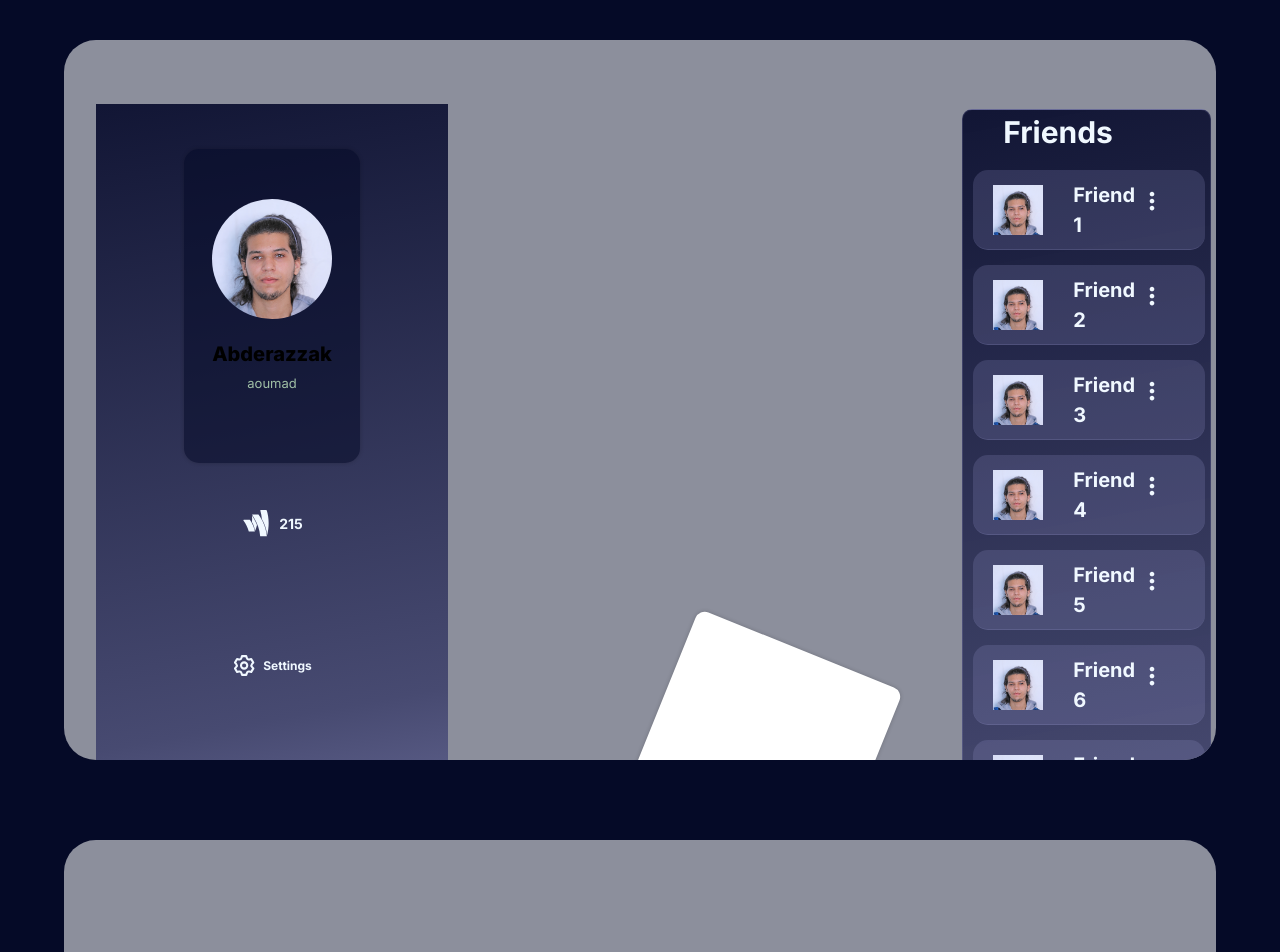
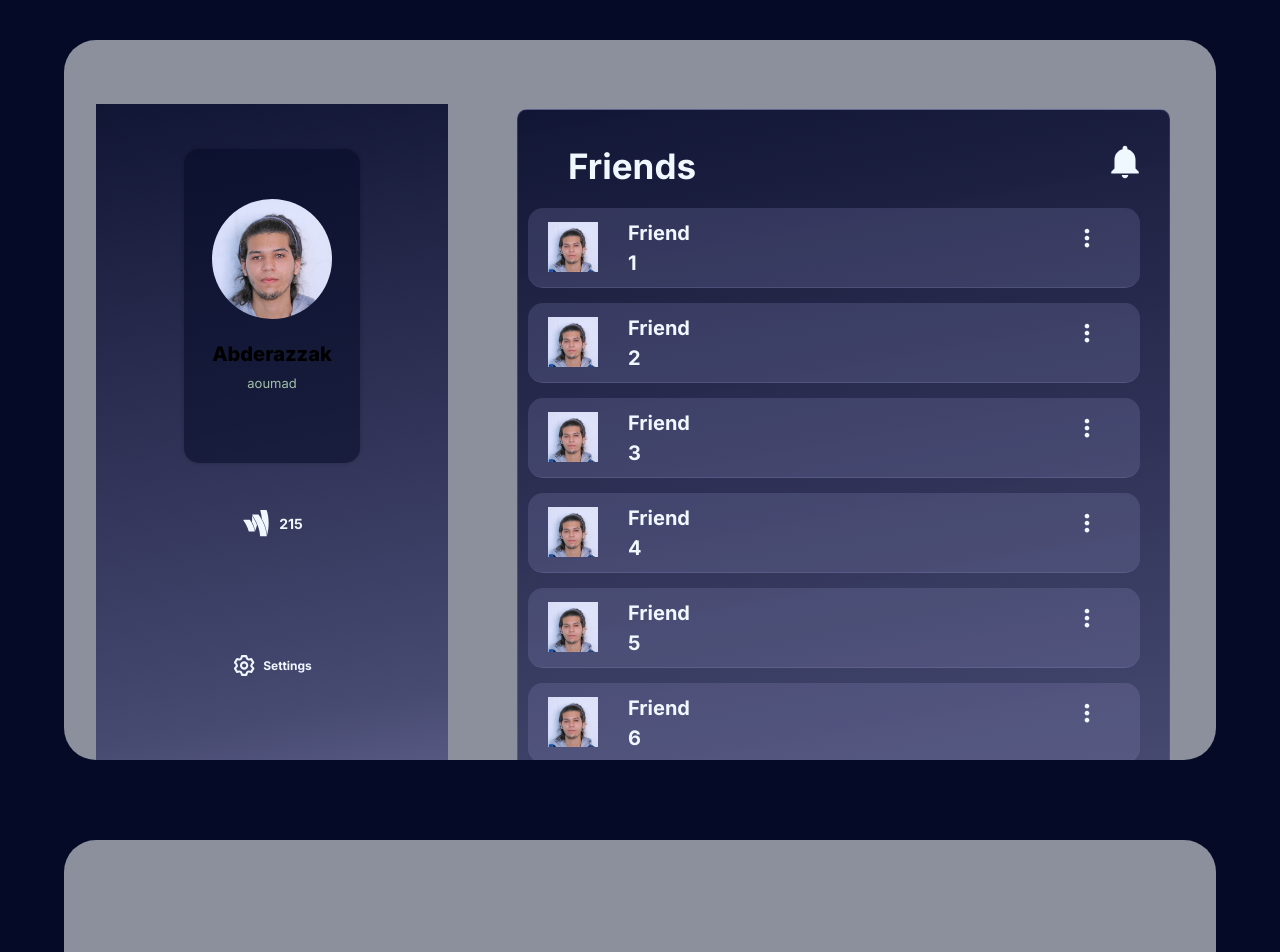
Before and after one commit to aoumad/user_profile, a Next.js app in the folder mytasks/: page /dashboard in a window 1280 px wide. Shown: the top 952 px of the page. Built offline with nearby package versions, Linux system fonts and the light colour scheme.

Commit message:
done of dashbord

```diff
--- a/mytasks/src/app/components/dashboard/achievements/achievement.module.css
+++ b/mytasks/src/app/components/dashboard/achievements/achievement.module.css
@@ -21,8 +21,8 @@
     flex-direction: column;
     align-items: center;
     justify-content: flex-start;
-    height: 70%;
-    width: 70%;
+    height: 87%;
+    width: 80%;
     margin: 0 auto;
     box-shadow: 0px 0px 4px 0px rgba(0, 0, 0, 0.2);
 }
@@ -40,35 +40,132 @@
         margin-left: 40px;
 }
 
+
 .achievement-image_1
 {
     background-repeat: no-repeat;
     background-size: cover;
+    width: 14rem;
+    height: 14rem;
     border: 1px solid rgba(154, 155, 211, 0.2);
     margin: 10px;
     position: absolute;
     left: 15%;
-    top: 30%;
+    top: 35%;
+    gap: 1rem;
 }
 
 .achievement-image_2
 {
     background-repeat: no-repeat;
     background-size: cover;
+    width: 14rem;
+    height: 14rem;
     border: 1px solid rgba(154, 155, 211, 0.2);
     margin: 10px;
     position: absolute;
     left: 40%;
-    top: 30%;
+    top: 35%;
+    gap: 1rem;
 }
 
 .achievement-image_3
 {
     background-repeat: no-repeat;
     background-size: cover;
+    width: 14rem;
+    height: 14rem;
     border: 1px solid rgba(154, 155, 211, 0.2);
     margin: 10px;
     position: absolute;
-    right: 15%;
-    top: 30%;
+    right: 12%;
+    top: 35%;
+    gap: 1rem;
 }
+
+@media (min-width: 1300px) and (max-width: 1900px)
+{
+    .achievement
+    {
+        grid-row-start: 3;
+        grid-row-end: 4;
+        grid-column-start: 2;
+        grid-column-end: 3;
+    }
+
+    .achievement-container
+    {
+        width: 90%;
+        height: 70%;
+    }
+
+    .achievement-image_1
+    {
+        left: 7%;
+        width: 6rem;
+        height: 6rem;
+    }
+
+    .achievement-image_2
+    {
+        left: 35%;
+        width: 6rem;
+        height: 6rem;
+    }
+
+    .achievement-image_3
+    {
+        right: 7%;
+        width: 6rem;
+        height: 6rem;
+    }
+
+    .achievement-title
+    {
+        font-size: 25px;
+    }
+}
+
+@media (max-width: 1300px)
+{
+    .achievement
+    {
+        grid-row-start: 3;
+        grid-row-end: 4;
+        grid-column-start: 2;
+        grid-column-end: 3;
+    }
+
+    .achievement-container
+    {
+        width: 90%;
+        height: 70%;
+    }
+
+    .achievement-image_1
+    {
+        left: 7%;
+        width: 5rem;
+        height: 5rem;
+    }
+
+    .achievement-image_2
+    {
+        left: 35%;
+        width: 5rem;
+        height: 5rem;
+    }
+
+    .achievement-image_3
+    {
+        right: 7%;
+        width: 5rem;
+        height: 5rem;
+    }
+
+    .achievement-title
+    {
+        padding: 0;
+        font-size: 15px;
+    }
+}
--- a/mytasks/src/app/components/dashboard/friends/friends.module.css
+++ b/mytasks/src/app/components/dashboard/friends/friends.module.css
@@ -14,29 +14,28 @@
 .friends-container
 {
     background: linear-gradient(169.75deg, rgba(255, 255, 255, 0) -50.22%, #040924 -9.3%, #111534 -1.17%, rgba(68, 71, 111, 0.957018) 83.26%, rgba(154, 155, 211, 0.9) 136.85%);
+    overflow: auto;
     position: absolute;
     justify-content: space-between;
     box-sizing: border-box;
     height: 90%;
-    width: 96%;
+    width: 85%;
     margin: 5px;
     border: 1px solid rgba(154, 155, 211, 0.2);
     border-radius: 10px;
 }
 
-div span.friends-title
-{
-  font-family: "Inter", sans-serif;
-  font-weight: 800;
-  font-size: 30px;
-  font-weight: bold;
-  padding-top: 1rem;
-  padding-bottom: 1rem;
-  color: aliceblue;
-  align-self: flex-start;
-    margin-left: 40px;
+div span.friends-title {
+    color: aliceblue;
+    font-family: "Inter", sans-serif;
+    /* margin-top: 4rem; */
+    display: flex;
+    margin-left: 50px;
+    padding-top: 30px;
+    font-weight: 800;
+    font-size: 35px;
+    font-weight: bold;
 }
-
 .friendItem-container
 {
     background: rgba(154, 155, 211, 0.2);
@@ -90,3 +89,59 @@ div span.friends-title
     width: 30px;
     height: 30px;
 }
+
+.NotifIcon
+{
+    color: aliceblue;
+    width: 50px;
+    height: 50px;
+    position: absolute;
+    right: 1rem;
+    top: 2rem;
+    background-repeat: no-repeat;
+    background-size: cover;
+    background-position: 50% 50%;
+    cursor: pointer;
+}
+
+.NotifIcon >svg
+{
+    width: 40px;
+    height: 40px;
+}
+
+@media (min-width: 1300px) and (max-width: 1900px)
+{
+    .friends
+    {
+        padding-left: 4rem;
+        grid-row-start: 1;
+        grid-row-end: 2;
+        grid-column-start: 3;
+        grid-column-end: 5;
+    }
+
+    .friends-container
+    {
+        width: 83%;
+        height: 83%;
+    }
+
+    .friendItem-container
+    {
+        width: 92%;
+        margin: 15px 50px;
+    }
+}
+
+@media (max-width: 1300px)
+{
+    .friends
+    {
+        padding-left: 4rem;
+        grid-row-start: 1;
+        grid-row-end: 3;
+        grid-column-start: 3;
+        grid-column-end: 5;
+    }
+}
--- a/mytasks/src/app/components/dashboard/friends/friends.tsx
+++ b/mytasks/src/app/components/dashboard/friends/friends.tsx
@@ -1,7 +1,7 @@
 import React from 'react';
 import FriendItem from './FriendItem';
 import styles from './friends.module.css';
-
+import NotifIcon from './notif_icon';
 interface Friend {
   id: string;
     name: string;
@@ -17,6 +17,7 @@ const Friends: React.FC<FriendsProps> = ({ friends }) => {
     <div className={styles.friends}>
         <div className={styles['friends-container']}>
             <span className={styles['friends-title']}>Friends</span>
+            <NotifIcon />
             <ul>
                 {friends.map((friend) => (
                 <FriendItem
--- /dev/null
+++ b/mytasks/src/app/components/dashboard/friends/notif_icon.tsx
@@ -0,0 +1,19 @@
+import React from "react";
+import { IoMdNotifications } from "react-icons/io";
+import styles from "./friends.module.css";
+
+interface NotifIconProps {
+  onClick: () => void;
+}
+
+const NotifIcon: React.FC<NotifIconProps> = ({ onClick }) => {
+  return (
+    <div
+      className={`${styles.NotifIcon} w-12 h-12 rounded-full bg-aliceblue cursor-pointer`}
+    >
+      <IoMdNotifications onClick={onClick} />
+    </div>
+  );
+};
+
+export default NotifIcon;
--- a/mytasks/src/app/components/dashboard/sidebar/sidebar.module.css
+++ b/mytasks/src/app/components/dashboard/sidebar/sidebar.module.css
@@ -19,7 +19,7 @@
     grid-column-end: 3;
     display: flex;
     flex-direction: column;
-    position: relative;
+    position: sticky;
     padding-top: 4rem;
     transition: all 300ms ease;
   }
--- a/mytasks/src/app/components/dashboard/skins/skins.module.css
+++ b/mytasks/src/app/components/dashboard/skins/skins.module.css
@@ -9,11 +9,14 @@
     position: relative;
     padding-top: 4rem;
     transition: all 300ms ease;
+    z-index: 0;
 }
 
 .skins-container
 {
     background: linear-gradient(169.75deg, rgba(255, 255, 255, 0) -50.22%, #040924 -9.3%, #111534 -1.17%, rgba(68, 71, 111, 0.957018) 83.26%, rgba(154, 155, 211, 0.9) 136.85%);
+    height: 87%;
+    width: 80%;
     padding-top: 20px;
     padding-bottom: 0px;
     border-radius: 15px;
@@ -21,11 +24,8 @@
     flex-direction: column;
     align-items: center;
     justify-content: flex-start;
-    height: 70%;
-    width: 70%;
     margin: 0 auto;
     box-shadow: 0px 0px 4px 0px rgba(0, 0, 0, 0.2);
-
 }
 
 div span.skins-title
@@ -47,8 +47,8 @@ div span.skins-title
     height: 300px;
     background-color: white;
     position: absolute;
-    right:20%;
-    bottom: 25%;
+    right:  15%;
+    bottom: 15%;
     transform: rotate(22deg);
     display: flex;
     align-items: center;
@@ -59,7 +59,7 @@ div span.skins-title
 
 .Skins-circle
 {
-    background-color: #07284f;
+    background: rgba(154, 155, 211, 1);
     width: 40px;
     height: 40px;
     border-radius: 30px;
@@ -68,12 +68,12 @@ div span.skins-title
 }
 
 .Skins-stick {
-    width: 250px;
+    width: 300px;
     height: 20px;
-    background-color: #07284f;
+    background: rgba(186, 216, 239, 1);
     position: absolute;
-    right:13%;
-    bottom: 50%;
+    right:4%;
+    bottom: 46%;
     transform: rotate(73deg);
     box-shadow: 0px 0px 4px 0px rgba(0, 0, 0, 0.2);
     border-radius: 10px;
@@ -89,27 +89,16 @@ div span.skins-title
         grid-column-end: 5;
     }
 
-    .skins-container
-    {
-        width: 80%;
-    }
-
-    .Skins-rectangle
-    {
-        width: 200px;
-        height: 250px;
-    }
-
     .Skins-stick {
-        width: 200px;
+        width: 260px;
         height: 20px;
-        right: 10%;
+        right: 8%;
         bottom: 50%;
     }
 
     div span.skins-title
     {
-        font-size: 25px;
+        font-size: 40px;
     }
 
     .Skins-circle
@@ -126,8 +115,35 @@ div span.skins-title
     {
         grid-row-start: 2;
         grid-row-end: 3;
-        grid-column-start: 3;
-        grid-column-end: 4;
+        grid-column-start: 2;
+        grid-column-end: 3;
     }
 
+    .Skins-stick {
+        width: 129px;
+        height: 12px;
+        right: 3%;
+        bottom: 34%;
+    }
+
+    .Skins-rectangle
+    {
+        width: 98px;
+        height: 150px;
+        right:  15%;
+        bottom: 15%;
+    }
+
+    div span.skins-title
+    {
+        font-size: 20px;
+    }
+
+    .Skins-circle
+    {
+        width: 25px;
+        height: 25px;
+        margin-right: 24px;
+        margin-top: 34px;
+    }
 }
--- a/mytasks/src/app/dashboard/global.module.css
+++ b/mytasks/src/app/dashboard/global.module.css
@@ -19,8 +19,21 @@
     overflow: hidden;
     grid-column-start: 1;
     grid-column-end: 5;
-    grid-template-columns: 2rem 26rem auto 22rem 2rem;
+    grid-template-columns: 2rem 25rem auto 40rem 2rem;
     grid-template-rows: repeat(3, 1fr);
+    z-index: auto;
+  }
+
+  @media (min-width: 1300px) and (max-width: 1900px) {
+    .AppGlass {
+      grid-template-columns: 2rem 25rem auto 22rem 2rem;
+    }
+  }
+
+  @media screen and (max-width: 1300px) {
+    .AppGlass {
+      grid-template-columns: 2rem 22rem auto;
+    }
 
   }
 
--- a/mytasks/src/app/globals.css
+++ b/mytasks/src/app/globals.css
@@ -23,7 +23,7 @@
   justify-content: center;
   align-items: center;
   font-family: 'Inter', sans-serif;
-  z-index: auto; /* Lower the z-index value */
+  z-index: auto;
 }
 
 .AppGlass
@@ -36,9 +36,9 @@
   overflow: hidden;
   grid-column-start: 1;
   grid-column-end: 5;
-  grid-template-columns: 2rem 29rem auto 33rem 2rem;
+  grid-template-columns: 2rem 25rem auto 40rem 2rem;
   grid-template-rows: repeat(3, 1fr);
-
+  z-index: auto;
 }
 
 @media (min-width: 1300px) and (max-width: 1900px) {
--- a/mytasks/src/app/page.tsx
+++ b/mytasks/src/app/page.tsx
@@ -2,12 +2,6 @@ import './globals.css'
 
 function App() {
   return (
-    <div className="App">
-      <div className="AppGlass">
-      <div></div>
-      <div></div>
-      </div>
-    </div>
   );
 }
 
```
